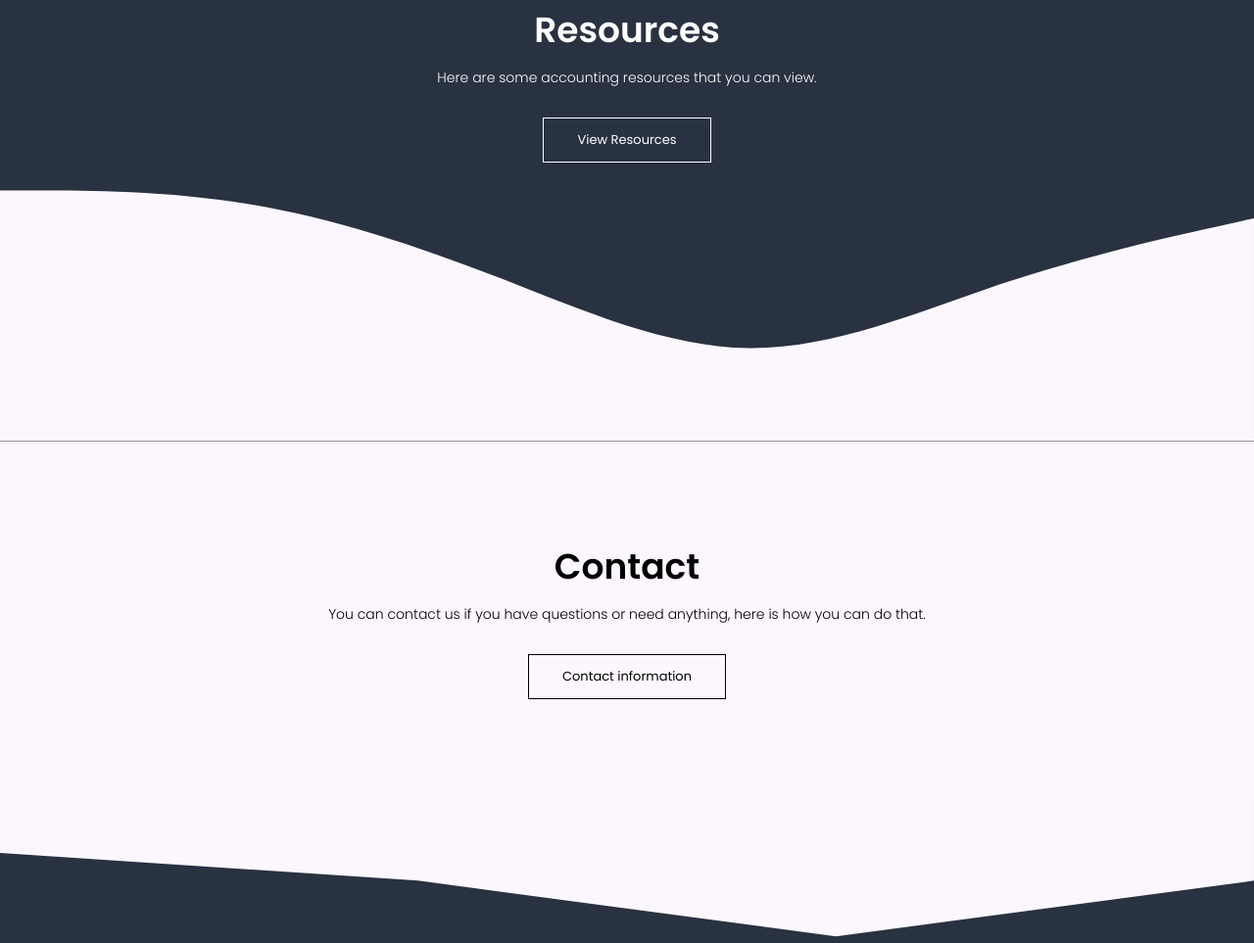
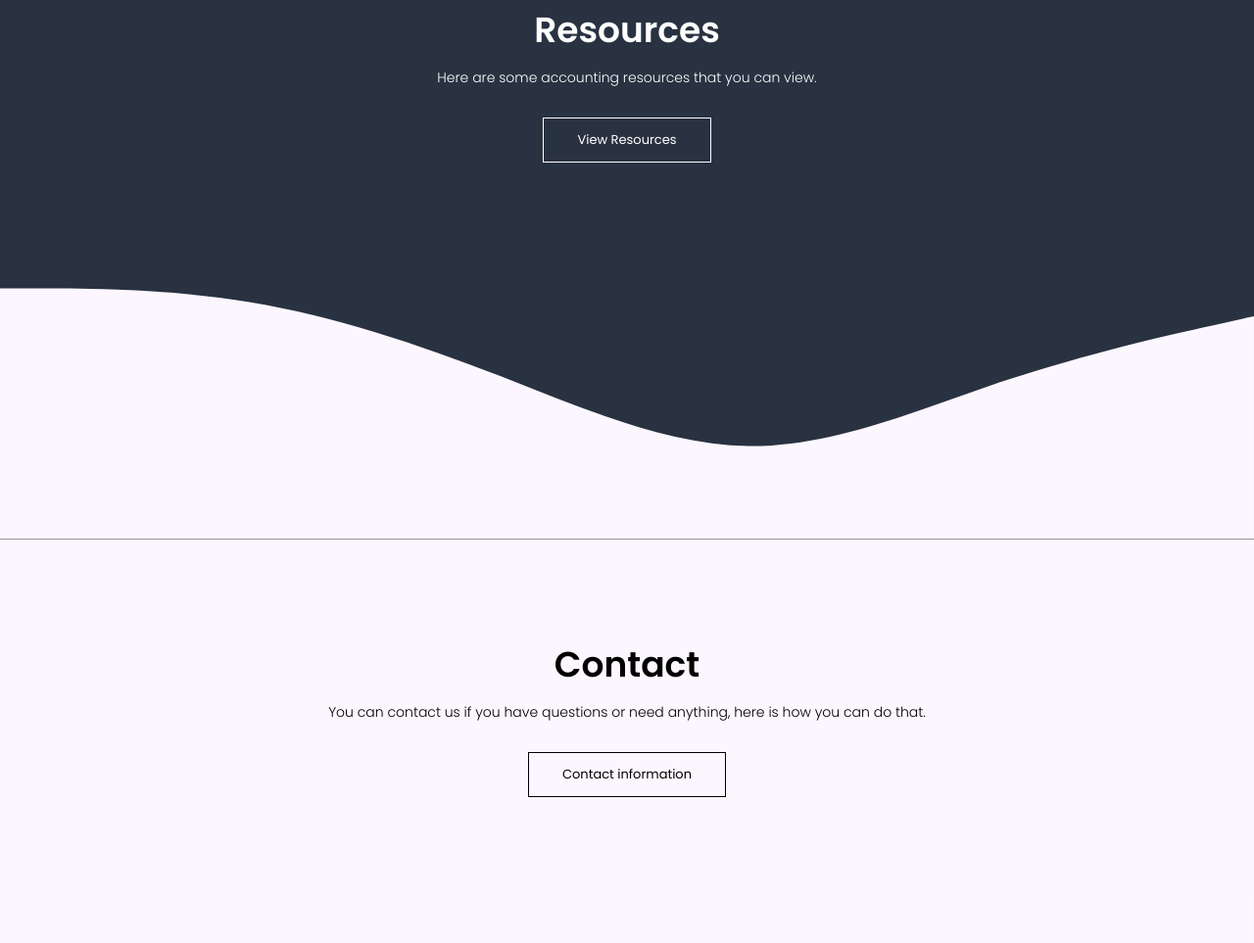
Before and after one commit to ZhichGaming/Accounting-Website, a plain HTML site: page en/home.html in a window 1280 px wide. Shown: the part 1608-2571 px from the top of the page at 98% size. Drawn offline with Linux system fonts and the light colour scheme.

Commit message:
Equal padding for resources

```diff
--- a/style.css
+++ b/style.css
@@ -233,6 +233,10 @@ h3 {
     padding-top: 100px;
     text-align: center;
     color: white;
+}
+
+.resources svg {
+    padding-top: 100px;
 }
 
 .resources p {
```
